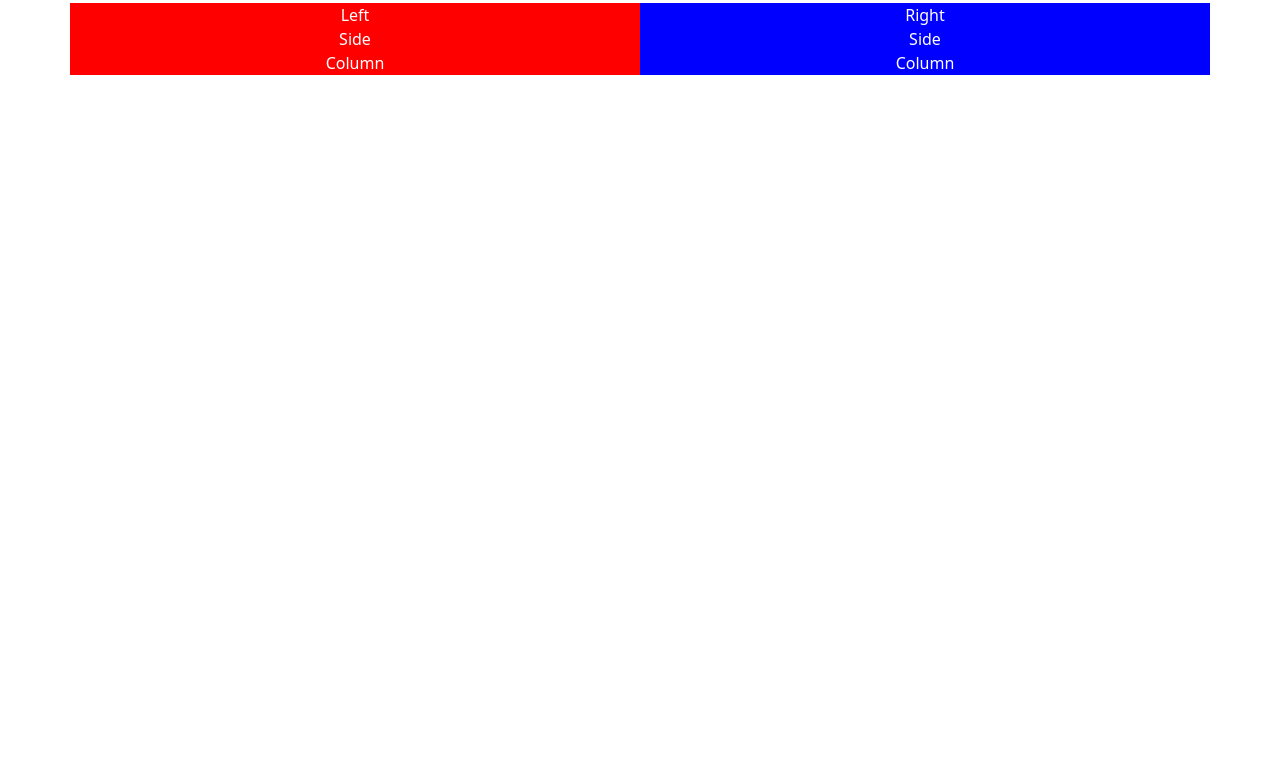
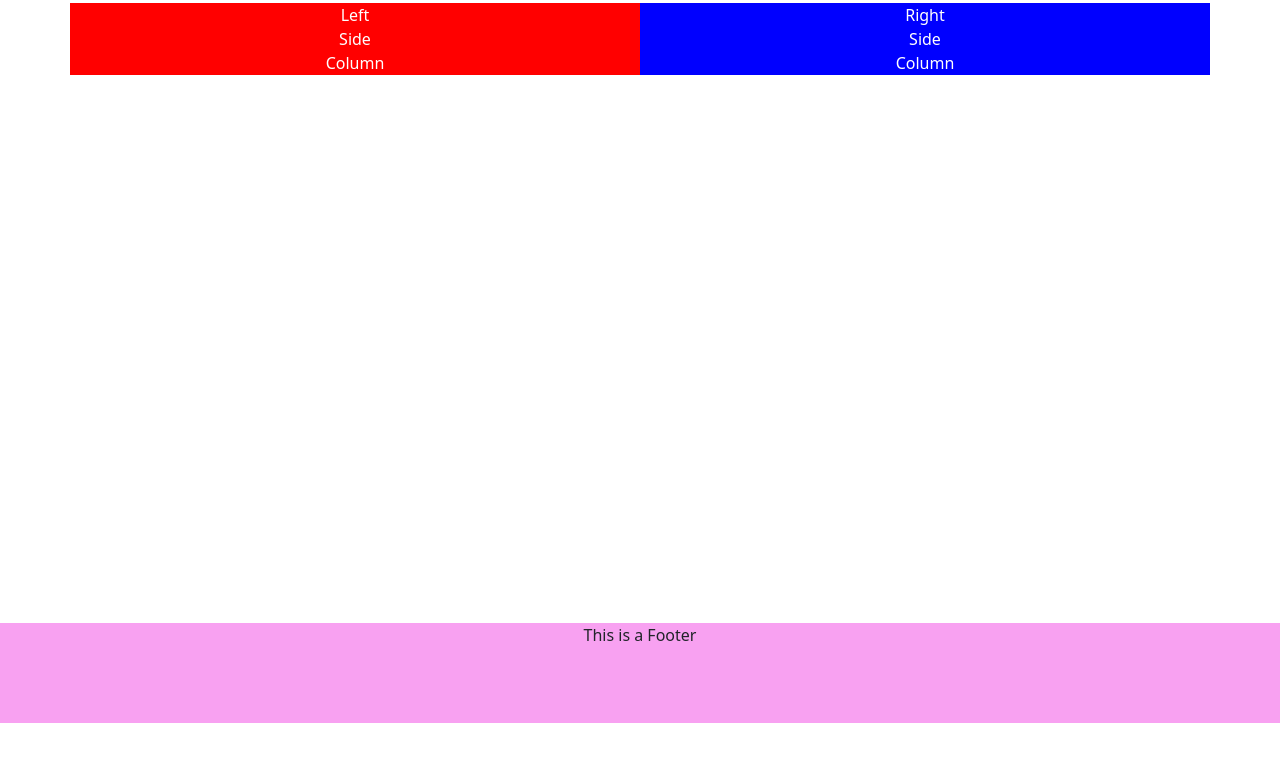
Before and after one commit to Tvillagomez/collab-practice1, a plain HTML site: page index.html in a window 1280 px wide. Shown: the part 77-838 px from the top of the page. Before the commit the page ends 800 px from the top, so only its background shows below. Drawn offline with nearby package versions, Linux system fonts and the light colour scheme.

Commit message:
footer added re

```diff
--- a/css/styles.css
+++ b/css/styles.css
@@ -1,7 +1,20 @@
-nav {
-    background-color: aquamarine;
+html, body {
+    margin: 0;
+    padding: 0;
+    height: 1200px; /** temporary for footer **/
 }
 
-#right {background-color: blue; color: white;}
+nav {
+    background-color: #7fffd4;
+}
 
-#left {background-color: red; color:white;}
+#right {background-color: #0000ff; color: white;}
+
+#left {background-color: #ff0000; color:white;}
+
+footer {
+    background-color: #f8a1f1;
+    height: 100px;
+    position: fixed;
+    bottom: 0;
+}
--- a/index.html
+++ b/index.html
@@ -34,24 +34,11 @@
           <div>Column</div>
         </div>
       </div>
+    </div>
 
-
-
-
-
-      <!-- <div class="row">
-          <div class="col">Left</div>
-          <div class="col">Right</div>
-        </div>
-        <div class="row">
-          <div class="col">Side</div>
-          <div class="col">Side</div>
-        </div>
-        <div class="row">
-          <div class="col">Column</div>
-          <div class="col">Column</div>
-        </div> -->
-    </div>
+    <footer class="container-fluid">
+        <div class= "text-center">This is a Footer</div>
+    </footer>
 
     <!-- Optional JavaScript; choose one of the two! -->
 
```
